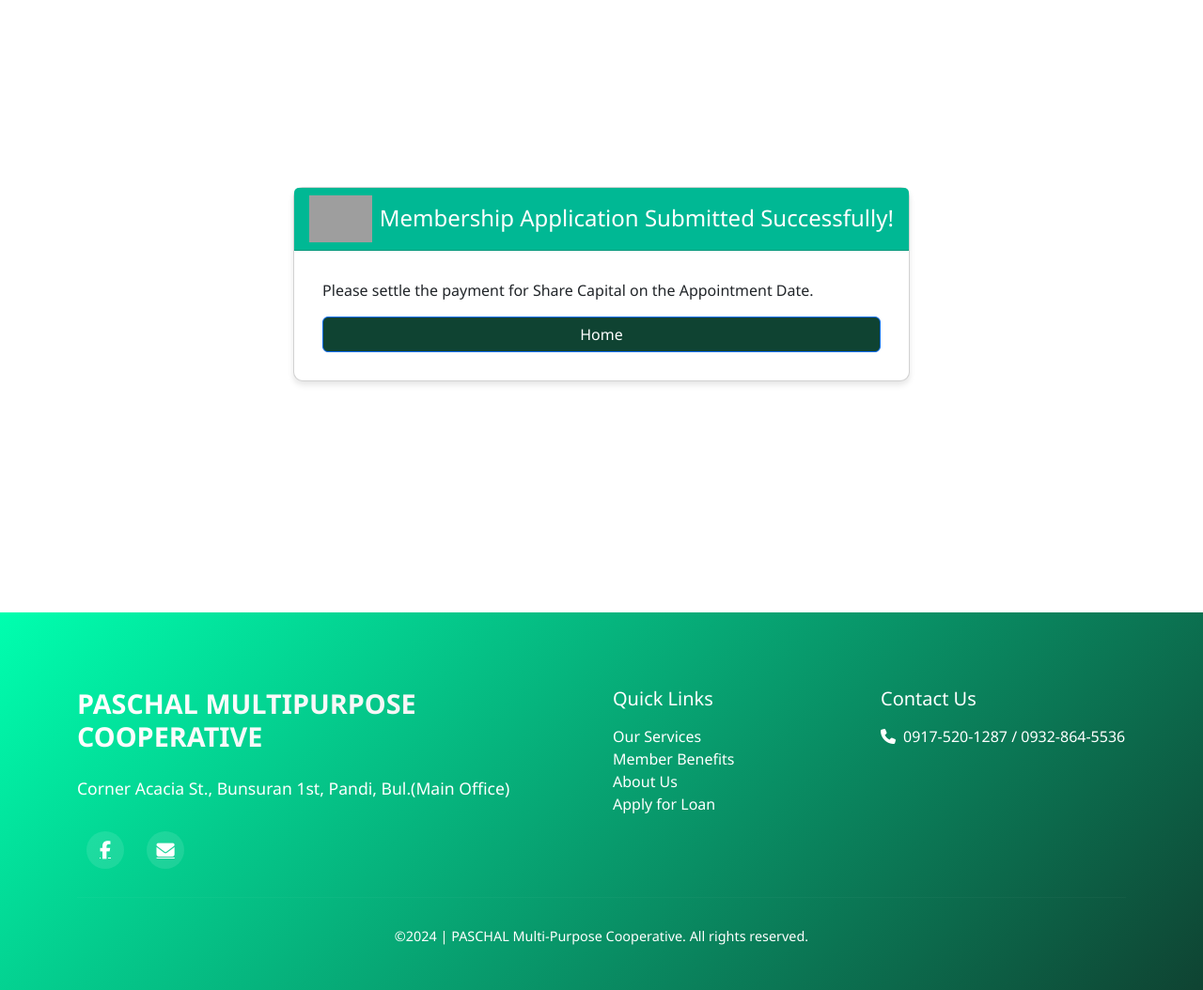
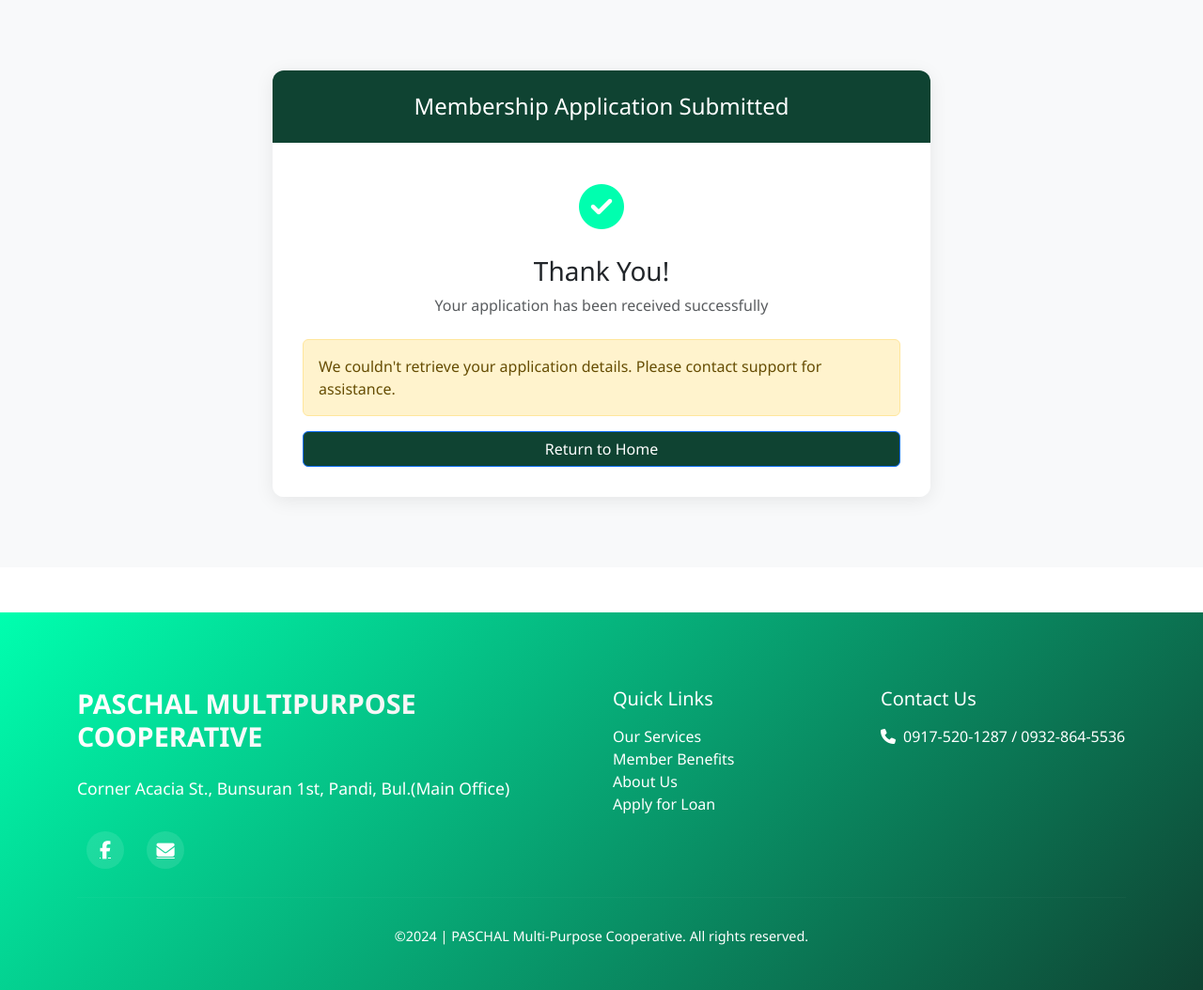
Before and after one commit to paolocamba/paschal, a PHP site: page /predict/success.php in a window 1280 px wide. Shown: the part 90-1144 px from the top of the page at 94% size. Run offline with PHP 8.4, Linux system fonts and the light colour scheme; some libraries are stand-ins or nearby versions; grey boxes are pictures that could not be loaded.

Commit message:
membership

```diff
--- a/success.php
+++ b/success.php
@@ -1,3 +1,48 @@
+<?php
+// Include the database configuration
+require_once 'connection/config.php';
+
+// Get the member-id from the URL
+$member_id = isset($_GET['member-id']) ? intval($_GET['member-id']) : 0;
+
+// Initialize variables
+$appointment_date = '';
+$share_capital = '';
+$savings = '';
+$membership_fee = '';
+$insurance = '';
+$total_amount = '';
+
+if ($member_id > 0) {
+    // Fetch data from member_applications table
+    $stmt = $conn->prepare("SELECT appointment_date FROM member_applications WHERE user_id = ?");
+    $stmt->bind_param("i", $member_id);
+    $stmt->execute();
+    $result = $stmt->get_result();
+    $member_app = $result->fetch_assoc();
+    $stmt->close();
+
+    if ($member_app) {
+        $appointment_date = $member_app['appointment_date'];
+
+        // Fetch data from appointments table
+        $stmt = $conn->prepare("SELECT share_capital, savings, membership_fee, insurance, total_amount FROM appointments WHERE user_id = ?");
+        $stmt->bind_param("i", $member_id);
+        $stmt->execute();
+        $result = $stmt->get_result();
+        $appointment = $result->fetch_assoc();
+        $stmt->close();
+
+        if ($appointment) {
+            $share_capital = $appointment['share_capital'];
+            $savings = $appointment['savings'];
+            $membership_fee = $appointment['membership_fee'];
+            $insurance = $appointment['insurance'];
+            $total_amount = $appointment['total_amount'];
+        }
+    }
+}
+?>
 <!DOCTYPE html>
 <html lang="en">
 <head>
@@ -8,6 +53,7 @@
   <link href="https://cdnjs.cloudflare.com/ajax/libs/font-awesome/6.5.1/css/all.min.css" rel="stylesheet">
   <link href="https://cdnjs.cloudflare.com/ajax/libs/aos/2.3.4/aos.css" rel="stylesheet">
   <style>
+    /* Original Header and Footer Styles */
     :root {
       --primary-color: #00FFAF;
       --secondary-color: #0F4332;
@@ -146,27 +192,63 @@
       font-size: 0.9rem;
     }
 
+    /* Cleaned Content Styles */
     .success-container {
       display: flex;
       justify-content: center;
       align-items: center;
       min-height: calc(100vh - 196px);
+      padding: 2rem 0;
+      background-color: #f8f9fa;
     }
 
-    .card {
-      border-radius: 10px;
-      box-shadow: 0 4px 6px rgba(0, 0, 0, 0.1);
+    .success-card {
+      width: 100%;
+      max-width: 700px;
+      border: none;
+      border-radius: 12px;
+      overflow: hidden;
+      box-shadow: 0 4px 20px rgba(0,0,0,0.08);
     }
 
     .card-header {
-      background-color: #00b894;
+      background-color: var(--secondary-color);
       color: white;
-      border-top-left-radius: 10px;
-      border-top-right-radius: 10px;
+      padding: 1.5rem;
+      text-align: center;
     }
 
     .card-body {
-      padding: 30px;
+      padding: 2rem;
+      background-color: white;
+    }
+
+    .success-icon {
+      font-size: 3rem;
+      color: var(--primary-color);
+      margin-bottom: 1rem;
+    }
+
+    .detail-row {
+      padding: 0.75rem 0;
+      border-bottom: 1px solid #eee;
+    }
+
+    .detail-row:last-child {
+      border-bottom: none;
+    }
+
+    .detail-label {
+      font-weight: 600;
+    }
+
+    .detail-value {
+      text-align: right;
+    }
+
+    .total-row {
+      background-color: rgba(15, 67, 50, 0.05);
+      font-weight: 600;
     }
 
     @media (max-width: 767.98px) {
@@ -195,11 +277,15 @@
         height: 35px;
         font-size: 1rem;
       }
+
+      .card-body {
+        padding: 1.5rem;
+      }
     }
   </style>
 </head>
 <body>
-  <!-- Navigation -->
+  <!-- Original Navigation -->
   <nav class="navbar navbar-expand-lg navbar-light sticky-top">
     <div class="container">
       <a class="navbar-brand" href="index.php">
@@ -234,24 +320,85 @@
     </div>
   </nav>
 
+  <!-- Cleaned Content Section -->
   <div class="success-container">
-    <div class="card">
+    <div class="success-card">
       <div class="card-header">
-        <div class="d-flex justify-content-center align-items-center">
-          <img src="dist/assets/images/pmpc-logo.png" alt="PASCHAL Logo" class="me-2" style="height: 50px;">
-          <h4 class="mb-0">Membership Application Submitted Successfully!</h4>
-        </div>
+        <h4 class="mb-0">Membership Application Submitted</h4>
       </div>
       <div class="card-body">
-        <p>Please settle the payment for Share Capital on the Appointment Date.</p>
-        <div class="d-grid gap-2">
-          <a href="index.php" class="btn btn-primary" style="background: var(--secondary-color);">Home</a>
+        <div class="text-center mb-4">
+          <div class="success-icon">
+            <i class="fas fa-check-circle"></i>
+          </div>
+          <h3>Thank You!</h3>
+          <p class="text-muted">Your application has been received successfully</p>
+        </div>
+
+        <?php if ($member_id > 0 && $appointment_date): ?>
+          <div class="mb-4">
+            <h5 class="mb-3">Application Details</h5>
+
+            <div class="detail-row">
+              <div class="row">
+                <div class="col-6 detail-label">Appointment Date</div>
+                <div class="col-6 detail-value"><?php echo date("F j, Y", strtotime($appointment_date)); ?></div>
+              </div>
+            </div>
+
+            <div class="detail-row">
+              <div class="row">
+                <div class="col-6 detail-label">Share Capital</div>
+                <div class="col-6 detail-value">₱<?php echo number_format($share_capital, 2); ?></div>
+              </div>
+            </div>
+
+            <div class="detail-row">
+              <div class="row">
+                <div class="col-6 detail-label">Savings</div>
+                <div class="col-6 detail-value">₱<?php echo number_format($savings, 2); ?></div>
+              </div>
+            </div>
+
+            <div class="detail-row">
+              <div class="row">
+                <div class="col-6 detail-label">Membership Fee</div>
+                <div class="col-6 detail-value">₱<?php echo number_format($membership_fee, 2); ?></div>
+              </div>
+            </div>
+
+            <div class="detail-row">
+              <div class="row">
+                <div class="col-6 detail-label">Insurance</div>
+                <div class="col-6 detail-value">₱<?php echo number_format($insurance, 2); ?></div>
+              </div>
+            </div>
+
+            <div class="detail-row total-row">
+              <div class="row">
+                <div class="col-6 detail-label">Total Amount</div>
+                <div class="col-6 detail-value">₱<?php echo number_format($total_amount, 2); ?></div>
+              </div>
+            </div>
+          </div>
+
+          <div class="alert alert-info">
+            <p class="mb-0">Please bring the exact amount and a valid ID on your appointment date.</p>
+          </div>
+        <?php else: ?>
+          <div class="alert alert-warning">
+            <p class="mb-0">We couldn't retrieve your application details. Please contact support for assistance.</p>
+          </div>
+        <?php endif; ?>
+
+        <div class="d-grid mt-3">
+          <a href="index.php" class="btn btn-primary" style="background: var(--secondary-color);">Return to Home</a>
         </div>
       </div>
     </div>
   </div>
 
-  <!-- Footer -->
+  <!-- Original Footer -->
   <footer class="footer">
     <div class="container">
       <div class="row">
--- a/videoseminar.php
+++ b/videoseminar.php
@@ -24,7 +24,7 @@
     }
 
     // Check the status of the application
-    $statusSql = "SELECT fillupform, watchvideoseminar, membershipfee FROM member_applications WHERE user_id = ?";
+    $statusSql = "SELECT fillupform, watchvideoseminar, payment_status FROM member_applications WHERE user_id = ?";
     $stmtStatus = $conn->prepare($statusSql);
     $stmtStatus->bind_param('s', $userID);
     $stmtStatus->execute();
@@ -36,7 +36,7 @@
         // Determine status based on enum values in your schema
         $status = 'In Progress'; // Default status
 
-        if ($row['fillupform'] && $row['watchvideoseminar'] && $row['membershipfee'] > 0) {
+        if ($row['fillupform'] && $row['watchvideoseminar'] && $row['payment_status'] > 0) {
             $status = 'Approved';
         } elseif (!$row['fillupform'] || !$row['watchvideoseminar']) {
             $status = 'Failed';
```
Also changed, not shown: 1 other file.
